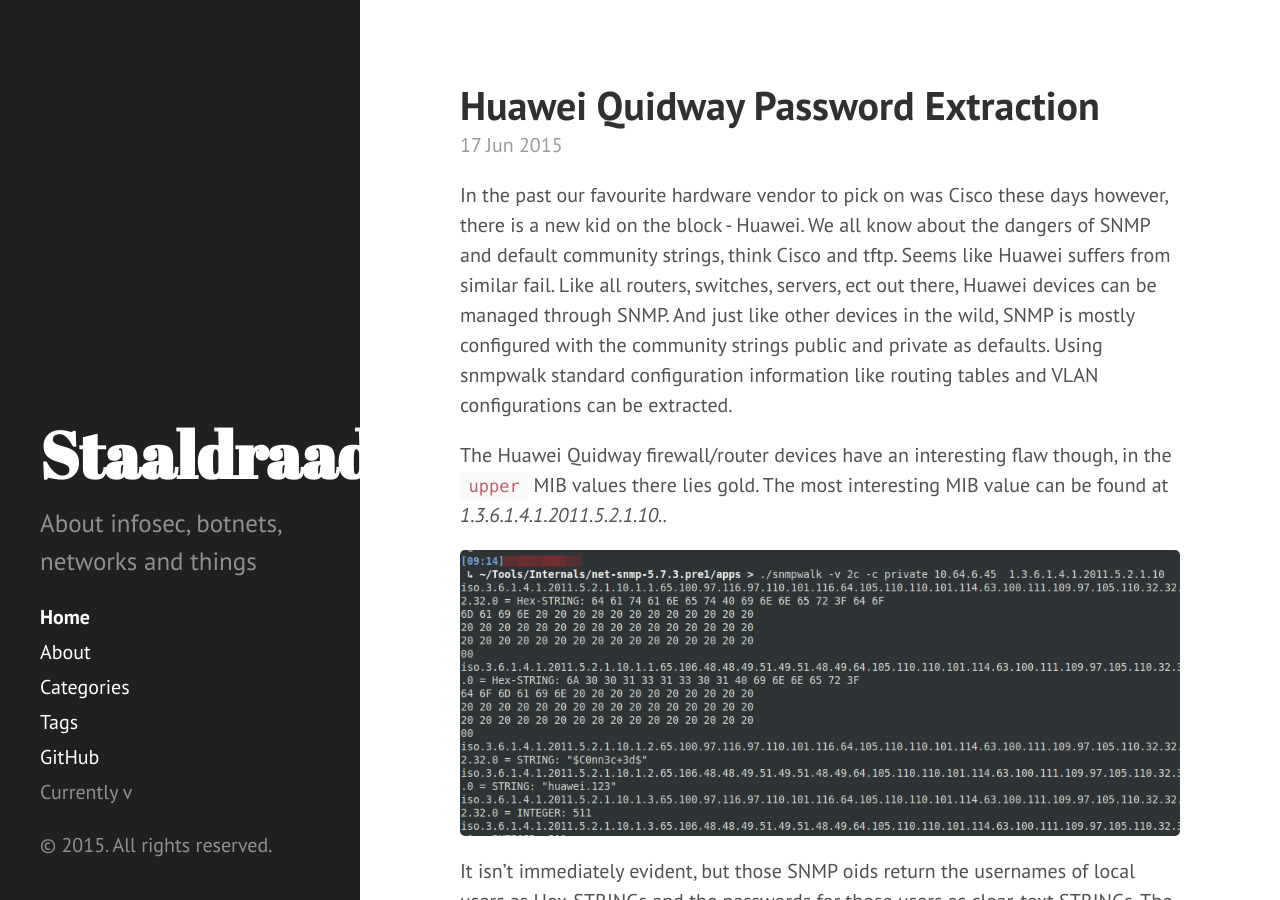
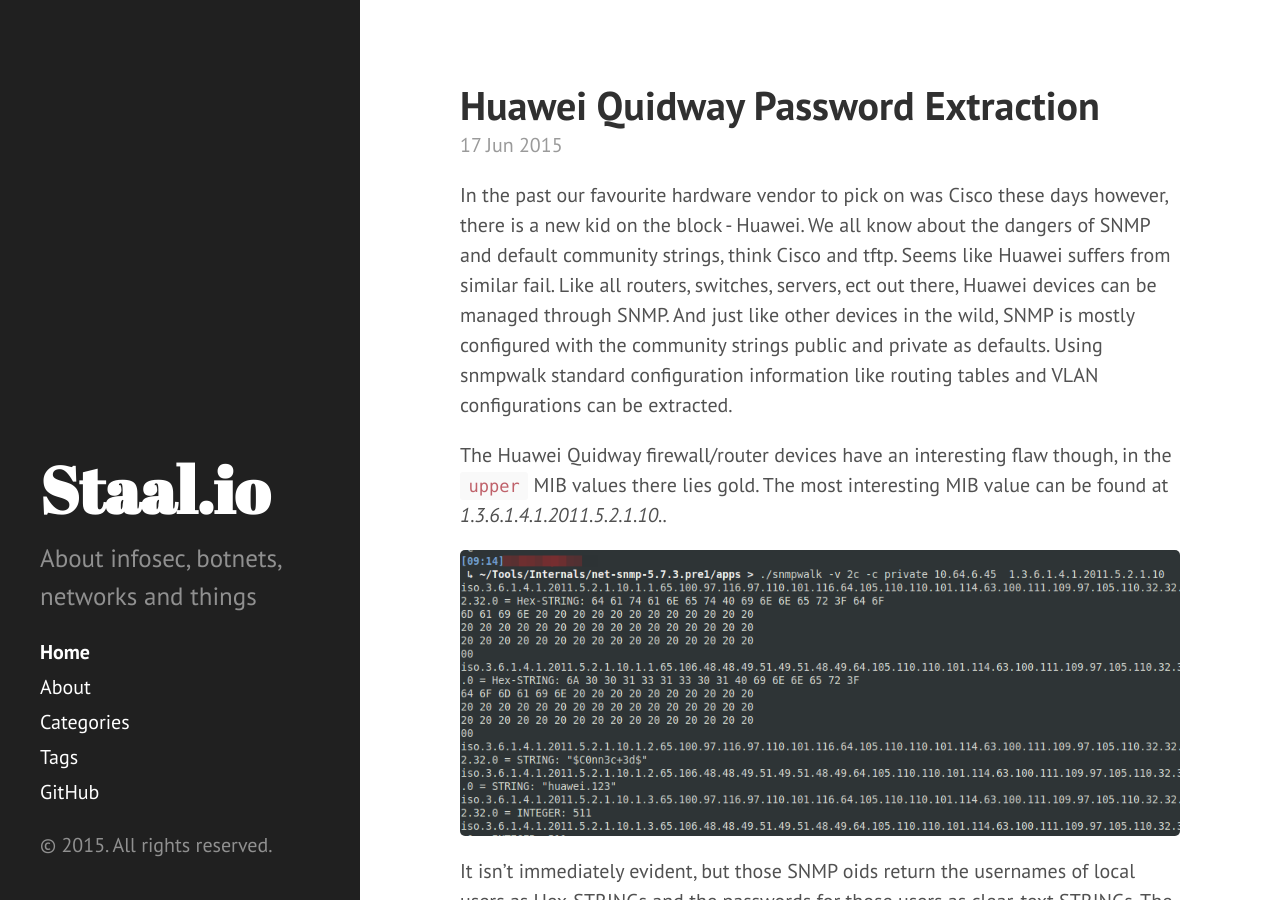
Before and after one commit to wikijm/staaldraad.github.io, a Jekyll site: the page built from index.html, in a window 1280 px wide and 900 px high. Built offline with Jekyll 4.4.1, drawn with Linux system fonts in a browser that asks for light colours; the list of posts is cut into pages by our own code.

Commit message:
sidebar spacing

```diff
--- a/_includes/sidebar.html
+++ b/_includes/sidebar.html
@@ -3,7 +3,7 @@
     <div class="sidebar-about">
       <h1>
         <a href="{{ site.baseurl }}">
-          {{ site.title }}
+          Staal.io
         </a>
       </h1>
       <p class="lead">{{ site.description }}</p>
@@ -27,7 +27,6 @@
       {% endfor %}
 
       <a class="sidebar-nav-item" href="{{ site.github.repo }}">GitHub</a>
-      <span class="sidebar-nav-item">Currently v{{ site.version }}</span>
     </nav>
 
     <p>&copy; {{ site.time | date: '%Y' }}. All rights reserved.</p>
```
